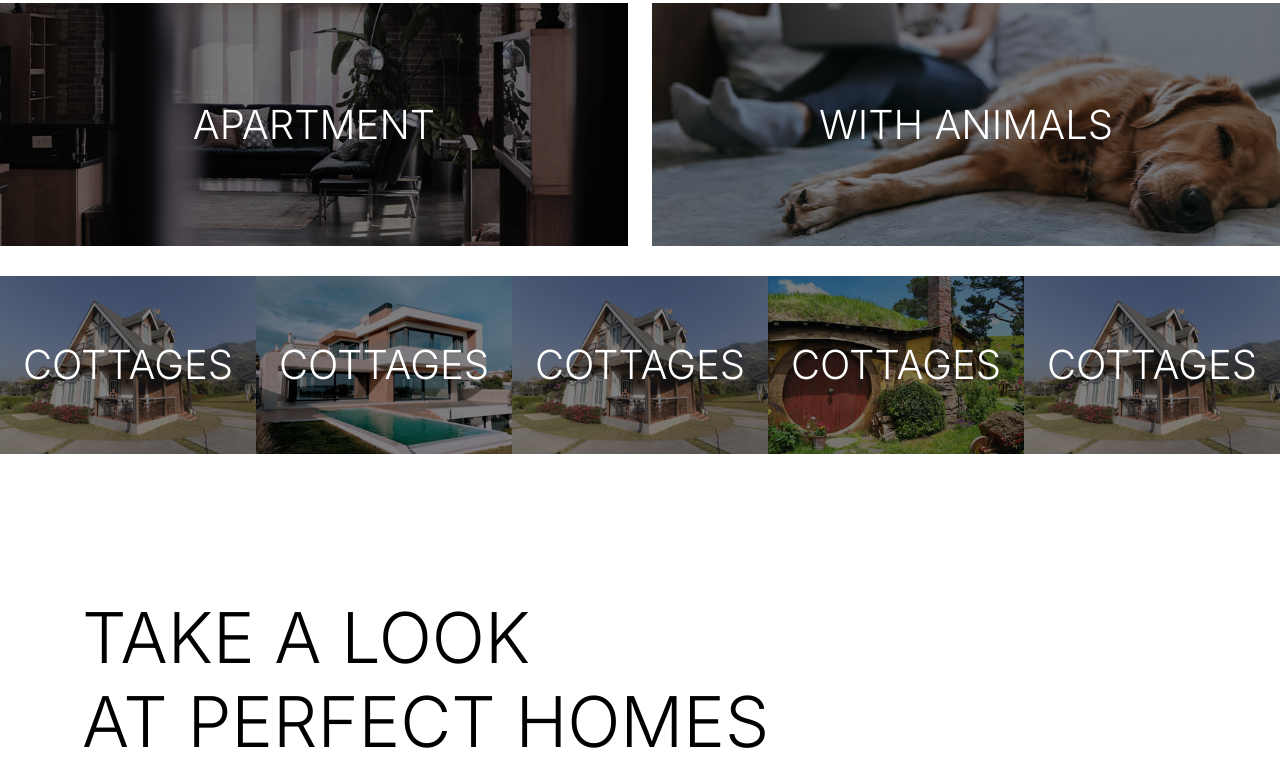
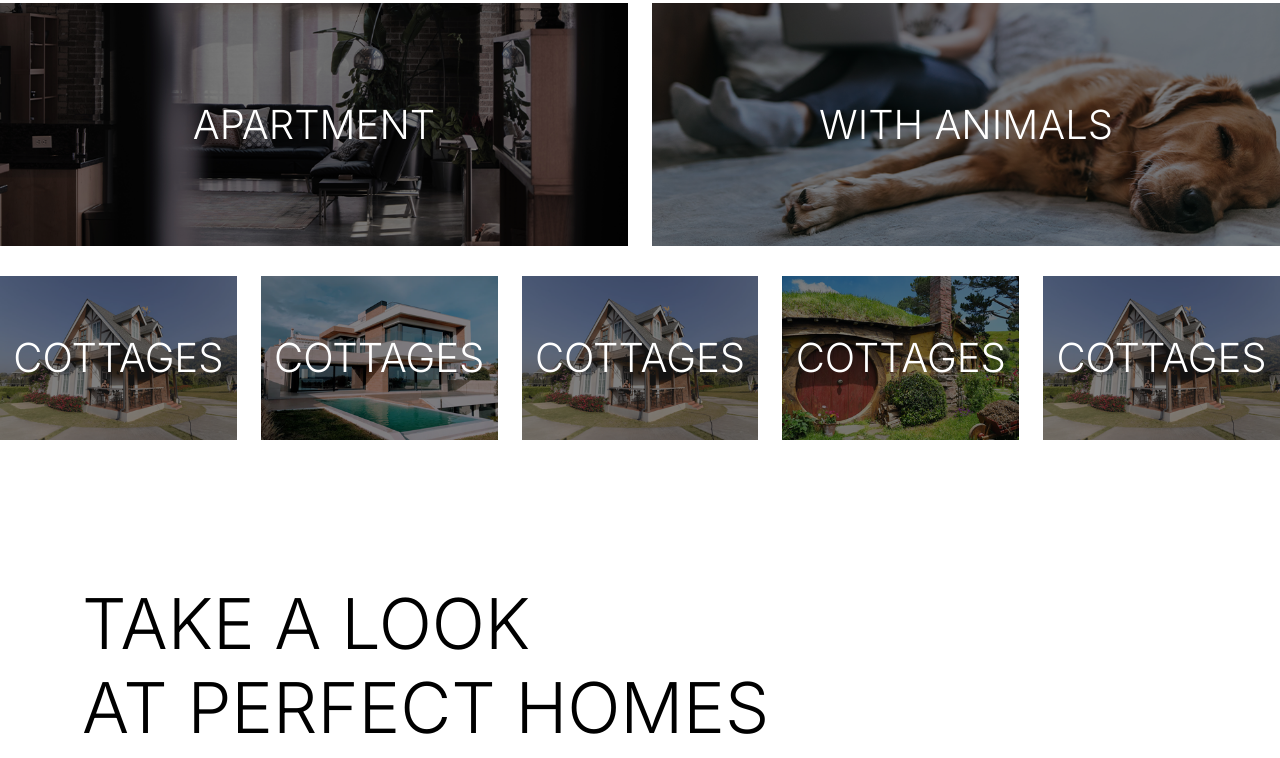
Before and after one commit to piaocreative/wordtrap-html-demo57, a website: page home.html in a window 1280 px wide. Shown: the part 1033-1791 px from the top of the page. Drawn offline with nearby package versions, Linux system fonts and the light colour scheme.

Commit message:
Updated html

```diff
--- a/home.html
+++ b/home.html
@@ -213,11 +213,9 @@
 
                         </div>
 
-                        <div class="row">
+                        <div class="row mt-3">
 
                             <div class="col">
-
-                                <div class="d-lg-flex justify-content-between mt-3">
 
                                 <div class="selection">
                                     <div class="selection-image">
@@ -228,6 +226,10 @@
                                     </div>
                                 </div>
 
+                            </div>
+
+                            <div class="col">
+
                                 <div class="selection">
                                     <div class="selection-image">
                                         <a href="#"><img src="./images/selection4.png" class="img-fluid"></a>
@@ -236,6 +238,10 @@
                                         <h3 class="selection-title mb-0">Cottages</h3>
                                     </div>
                                 </div>
+
+                            </div>
+
+                            <div class="col">
 
                                 <div class="selection">
                                     <div class="selection-image">
@@ -246,6 +252,10 @@
                                     </div>
                                 </div>
 
+                            </div>
+
+                            <div class="col">
+
                                 <div class="selection">
                                     <div class="selection-image">
                                         <a href="#"><img src="./images/selection5.png" class="img-fluid"></a>
@@ -255,6 +265,10 @@
                                     </div>
                                 </div>
 
+                            </div>
+
+                            <div class="col">
+
                                 <div class="selection">
                                     <div class="selection-image">
                                         <a href="#"><img src="./images/selection3.png" class="img-fluid"></a>
@@ -262,8 +276,6 @@
                                     <div class="selection-details">
                                         <h3 class="selection-title mb-0">Cottages</h3>
                                     </div>
-                                    </div>
-
                                 </div>
 
                             </div>
```
Lines whose indentation alone changed are shown as unchanged.
